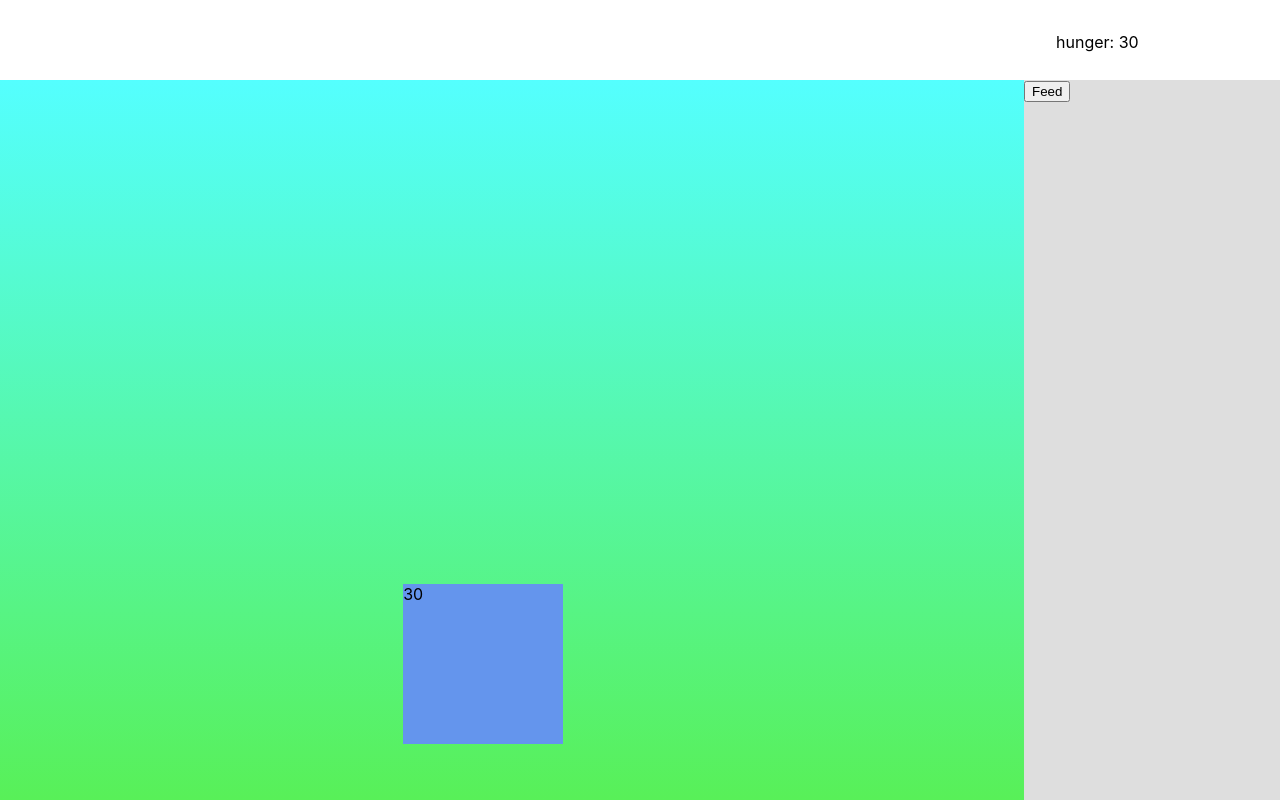
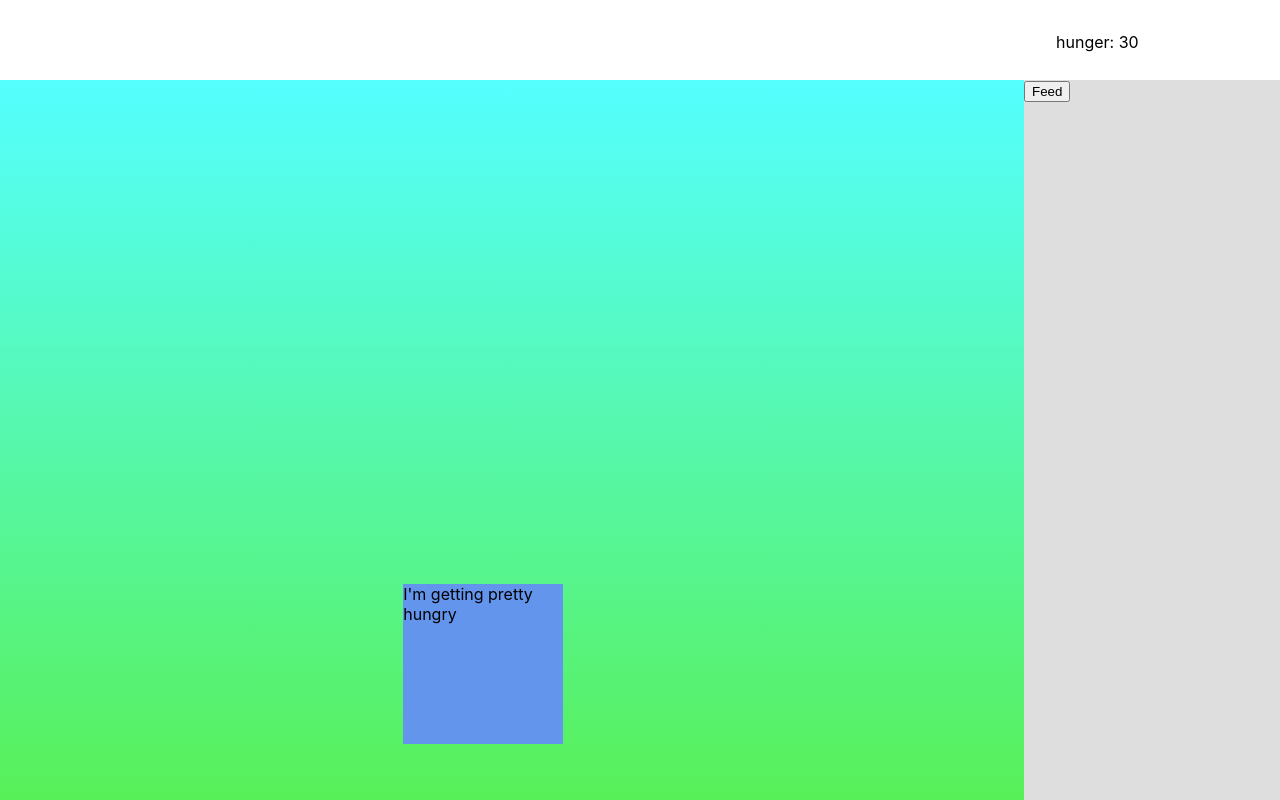
Before and after one commit to ademagic/alwayshungry, a React (Create React App) app: page / in a window 1280 px wide. Built offline with nearby package versions, Linux system fonts and the light colour scheme.

Commit message:
Removing state from Squareo

```diff
--- a/src/components/Squareo.js
+++ b/src/components/Squareo.js
@@ -1,22 +1,35 @@
 import React from 'react';
 import './squareo.scss';
 
-class Squareo extends React.Component {
-    constructor(props) {
-        super(props);
+const STATUS_MESSAGES = [
+    {
+        valueFrom: 75,
+        message: 'I\'m peckish'
+    },
+    {
+        valueFrom: 50,
+        message: 'I\'m getting pretty hungry'
+    },
+    {
+        valueFrom: 25,
+        message: 'I\'m starving, feed me'
+    }
+];
 
-        this.state = {
-            status: 'hello yo soy squareo'
-        };
+function Squareo(props) {
+    let statusMessage = 'Yo Soy Squareo';
+
+    for (let i = 0; i < STATUS_MESSAGES.length; i++) {
+        if (props.hungerLevel < STATUS_MESSAGES[i].valueFrom) {
+            statusMessage = STATUS_MESSAGES[i].message;
+        }
     }
 
-    render() {
-        return (
+    return (
         <div className="squareo">
-            {this.props.hungerLevel}
+            {statusMessage}
         </div>
-        )
-    }
+    )
 }
 
 export default Squareo;
```
